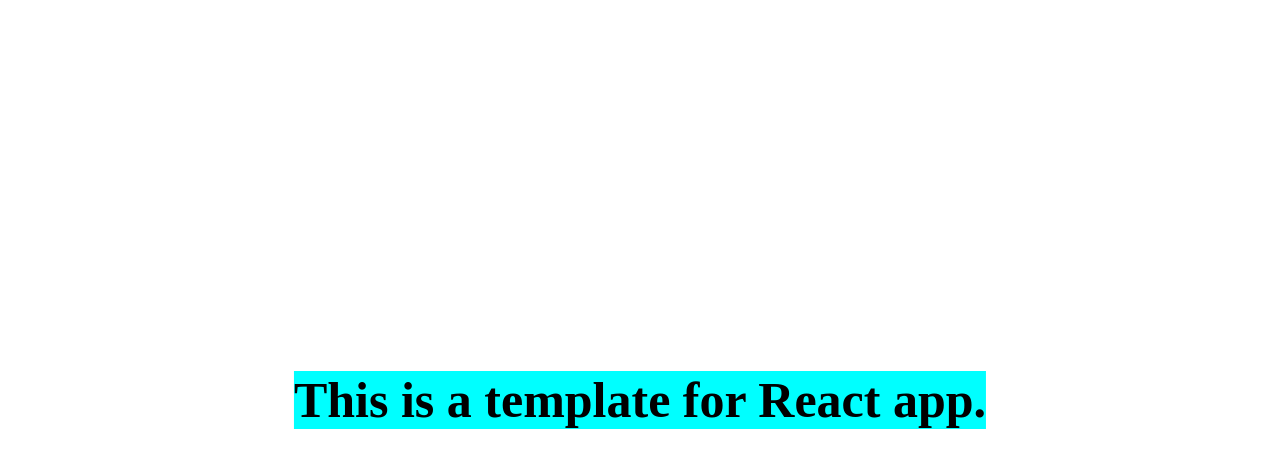
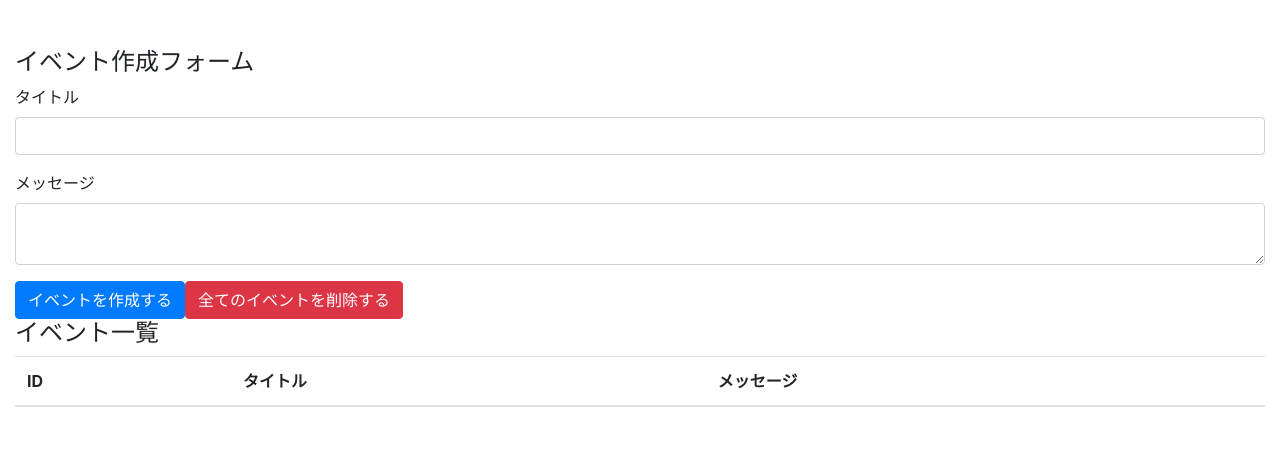
Before and after one commit to kazu-S-1110/React-Hook-practice, a React (Create React App) app in the folder react-hooks-practice/: page / in a window 1280 px wide. Shown: the top 468 px of the page. Built offline with nearby package versions, Linux system fonts and the light colour scheme.

Commit message:
create evnet form and table with bootstrap

```diff
--- a/react-hooks-practice/package.json
+++ b/react-hooks-practice/package.json
@@ -6,6 +6,7 @@
     "@testing-library/jest-dom": "^4.2.4",
     "@testing-library/react": "^9.3.2",
     "@testing-library/user-event": "^7.1.2",
+    "bootstrap": "4.3.1",
     "react": "^16.14.0",
     "react-dom": "^16.14.0",
     "react-scripts": "3.4.3",
--- a/react-hooks-practice/src/App.js
+++ /dev/null
@@ -1,25 +0,0 @@
-import React from 'react';
-import styled, { isStyledComponent } from "styled-components";
-
-
-const App = () => {
-  return (
-    <Title>
-      This is a template for React app.
-    </Title>
-  );
-}
-
-const Title = styled.h2`
-  font-size:50px;
-  background-color:cyan;
-  margin: 0;
-  position: absolute;
-  top: 50%;
-  left: 50%;
-  margin-right: -50%;
-  transform:translate(-50%,-50%);
-`
-
-
-export default App;
--- /dev/null
+++ b/react-hooks-practice/src/components/App.js
@@ -0,0 +1,48 @@
+import React from 'react';
+import 'bootstrap/dist/css/bootstrap.min.css';
+
+
+
+const App = () => {
+  return (
+    <>
+      <div className="container-fluid mt-5">
+        <h4>イベント作成フォーム</h4>
+        <form>
+
+          <div className="form-group">
+            <label htmlFor="formEventTitle">タイトル</label>
+            <input type="text" className="form-control" id="formEventTitle"/>
+          </div>
+
+          <div className="form-group">
+            <label htmlFor="formEventBody">メッセージ</label>
+            <textarea type="text" className="form-control" id="formEventBody"/>
+          </div>
+
+          <button className="btn btn-primary">イベントを作成する</button>
+          <button className="btn btn-danger">全てのイベントを削除する</button>
+
+        </form>
+
+        <h4>イベント一覧</h4>
+        <table className="table table-hover">
+          <thead>
+            <tr>
+              <th>ID</th>
+              <th>タイトル</th>
+              <th>メッセージ</th>
+            </tr>
+          </thead>
+          <tbody>
+          </tbody>
+        </table>
+      </div>
+    </>
+  );
+}
+
+
+
+
+export default App;
--- a/react-hooks-practice/src/index.js
+++ b/react-hooks-practice/src/index.js
@@ -1,6 +1,6 @@
 import React from 'react';
 import ReactDOM from 'react-dom';
-import App from './App';
+import App from './components/App';
 
 ReactDOM.render(
   <React.StrictMode>
```
Also changed, not shown: 1 other file (tests, documents, lock files or other folders).
